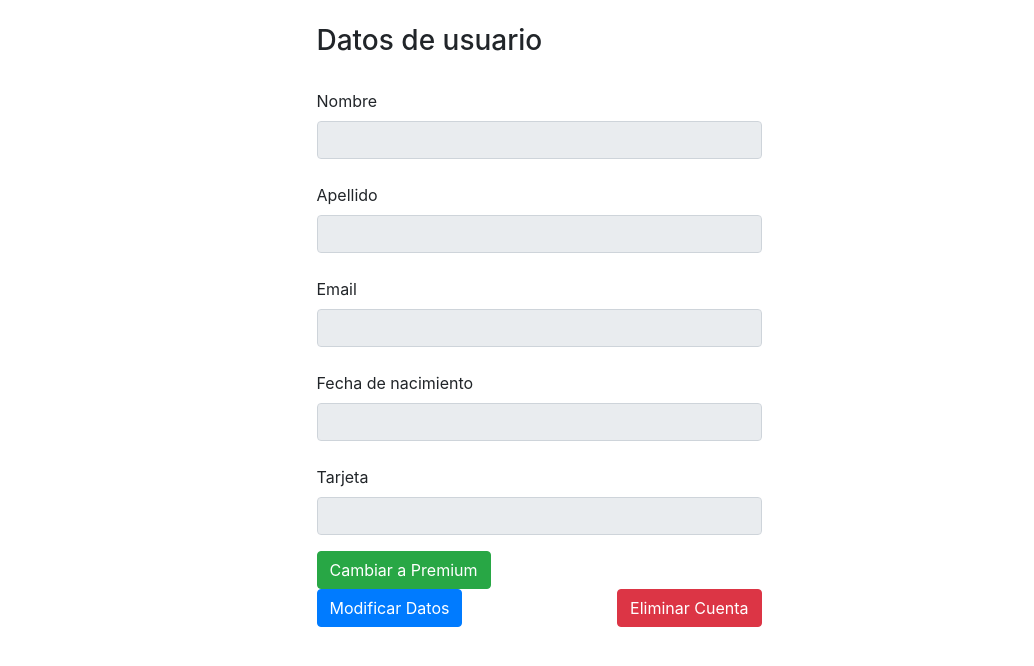
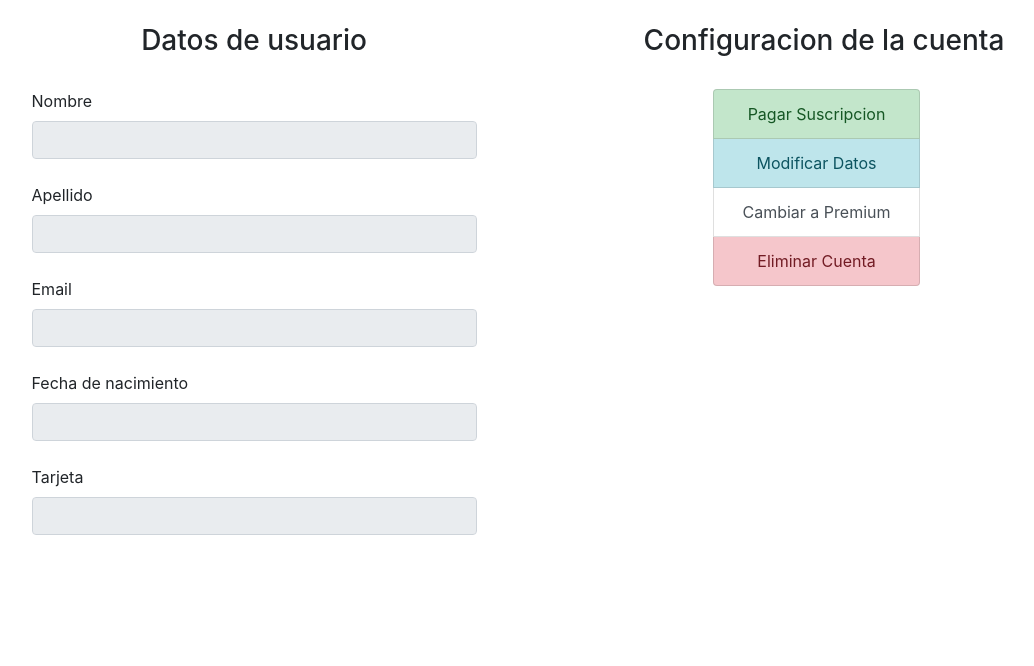
Before and after one commit to sebacris97/demo3, a Django app: template bookflixapp/templates/ver_usuario.html in a window 1280 px wide. Shown: the part 59-725 px from the top of the page, without its empty margins (101-1135 px from the left). Run offline with Django 3.2, Linux system fonts and the light colour scheme; the template is opened without the code that fills it, so the values that code supplies are empty; some libraries are stand-ins or nearby versions.

Commit message:
Add files via upload

```diff
--- a/bookflixapp/templates/ver_usuario.html
+++ b/bookflixapp/templates/ver_usuario.html
@@ -34,28 +34,54 @@
 
 <br>
 
+{% if usuario.tarjeta != "" %}
     <label for="ex4">Tarjeta</label>
     <a class="form-control"  id="ex4" type="text" readonly>{{ usuario.tarjeta }}</a>
+{% endif %}
 
 </div>
 
-</div></div>
+</div>
 
-    <div class="row"><div class="col-md-5 mx-auto">
+
+<div class="col-md-5 mx-auto">
+
+<br>
+
+<h3>Configuracion de la cuenta</h3>
+
+<br>
+
+<style>
+.list-group a{text-align:center;}
+h3 {text-align:center;}
+</style>
+
+<div class="list-group col-md-6 mx-auto">
+
+     <a class="list-group-item list-group-item-action list-group-item-success"" href="/pagarSuscripcion" role="button">Pagar Suscripcion</a>
+
+    <a class="list-group-item list-group-item-action list-group-item-info" href="/modificarDatos" role="button">Modificar Datos</a>
+
       {% if not usuario.is_premium %}
-        <a class="btn btn-success" href="/premium" role="button">Cambiar a Premium</a>
+
+        <a class="list-group-item list-group-item-action" href="/premium" role="button">Cambiar a Premium</a>
+
       {% else %}
 
-      <a class="btn btn-warning" href="/pagarSuscripcion" role="button">Pagar Suscripcion</a>
-        <a class="btn btn-success" href="/normal" role="button">Cancelar Suscripcion</a>
+        <a class="list-group-item list-group-item-action list-group-item-warning" href="/normal" role="button">Cambiar a Normal</a>
+
       {% endif %}
-    </div></div>
 
-<div class="row">
-<div class="col-md-5 mx-auto">
-    <a class="btn btn-primary float-left" href="/modificarDatos" role="button">Modificar Datos</a>
-    <a class="btn btn-danger float-right" href="/eliminarDatos" role="button">Eliminar Cuenta</a>
-</div>
+
+    <a class="list-group-item list-group-item-action list-group-item-danger" href="/eliminarDatos" role="button">Eliminar Cuenta</a>
+
 </div>
 
+</div>
+
+</div>
+
+<br>
+
 {% endblock %}
```
